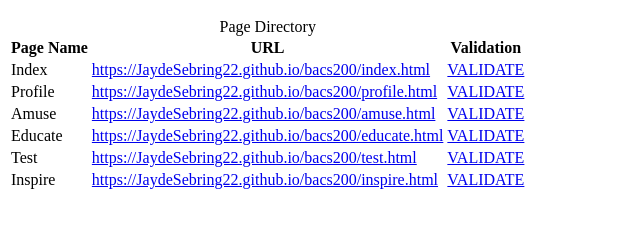
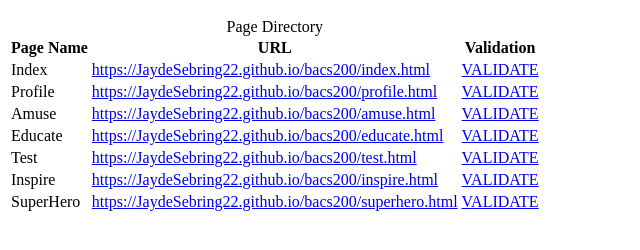
Before and after one commit to JaydeSebring22/JaydeSebring22.github.io, a plain HTML site: page bacs200/test.html in a window 1280 px wide. Shown: the part 48-298 px from the top of the page, without its empty margins (0-640 px from the left). Drawn offline with Linux system fonts and the light colour scheme.

Commit message:
Update test.html

```diff
--- a/bacs200/test.html
+++ b/bacs200/test.html
@@ -45,6 +45,11 @@
 				<td>Inspire</td>
 				<td><a  href="inspire.html">https://JaydeSebring22.github.io/bacs200/inspire.html</a></td>
 				<td><a href="https://validator.w3.org/nu/?showsource=yes&doc=https://JaydeSebring22.github.io/bacs200/inspire.html">VALIDATE</a></td>
+			<tr>
+				<td>SuperHero</td>
+				<td><a  href="superhero.html">https://JaydeSebring22.github.io/bacs200/superhero.html</a></td>
+				<td><a href="https://validator.w3.org/nu/?showsource=yes&doc=https://JaydeSebring22.github.io/bacs200/superhero.html">VALIDATE</a></td>
+			</tr>
 			</tbody>
 
 		</table>
```
